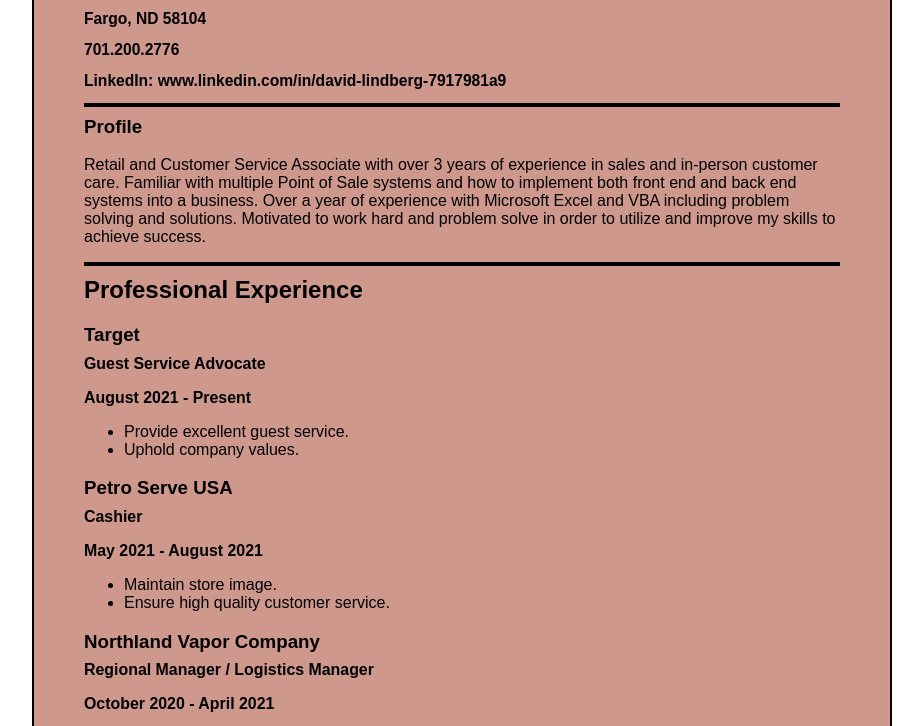
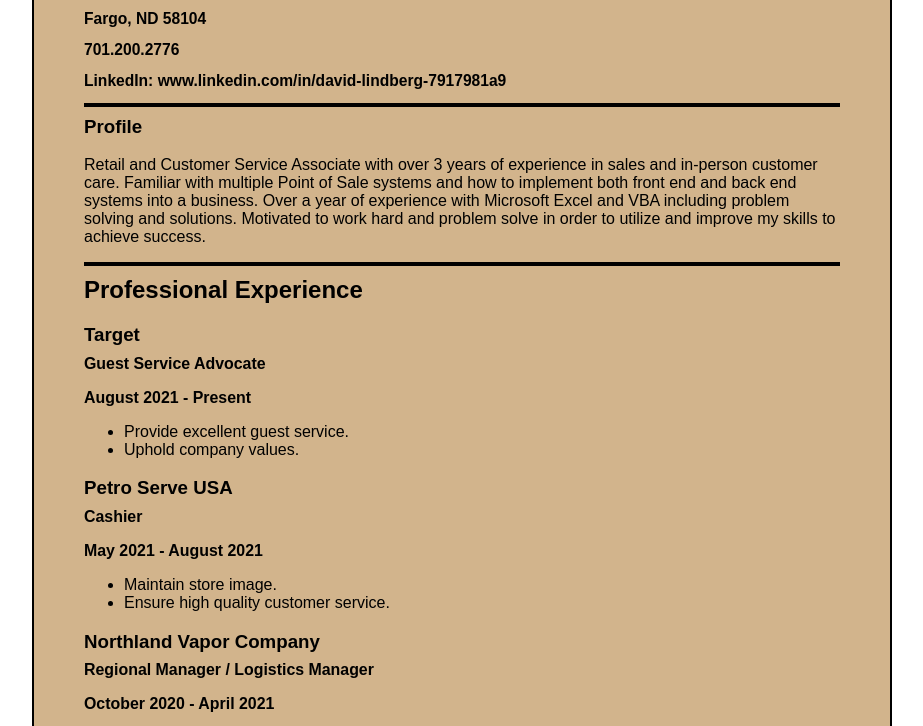
Before and after one commit to TheDaveWave/eda_resume_challenge, a plain HTML site: page index.html in a window 1280 px wide. Shown: the part 137-863 px from the top of the page, without its empty margins (178-1101 px from the left). Drawn offline with Linux system fonts and the light colour scheme.

Commit message:
Update style.css

```diff
--- a/style.css
+++ b/style.css
@@ -6,7 +6,7 @@ body {
 #container {
   margin: 20px 200px 20px 200px;
   padding: 25px 50px 25px 50px;
-  background-color: #cf988d;
+  background-color: #D2B48C;
   border: 2px solid black;
   border-radius: 10px;
   text-align: left;
```
